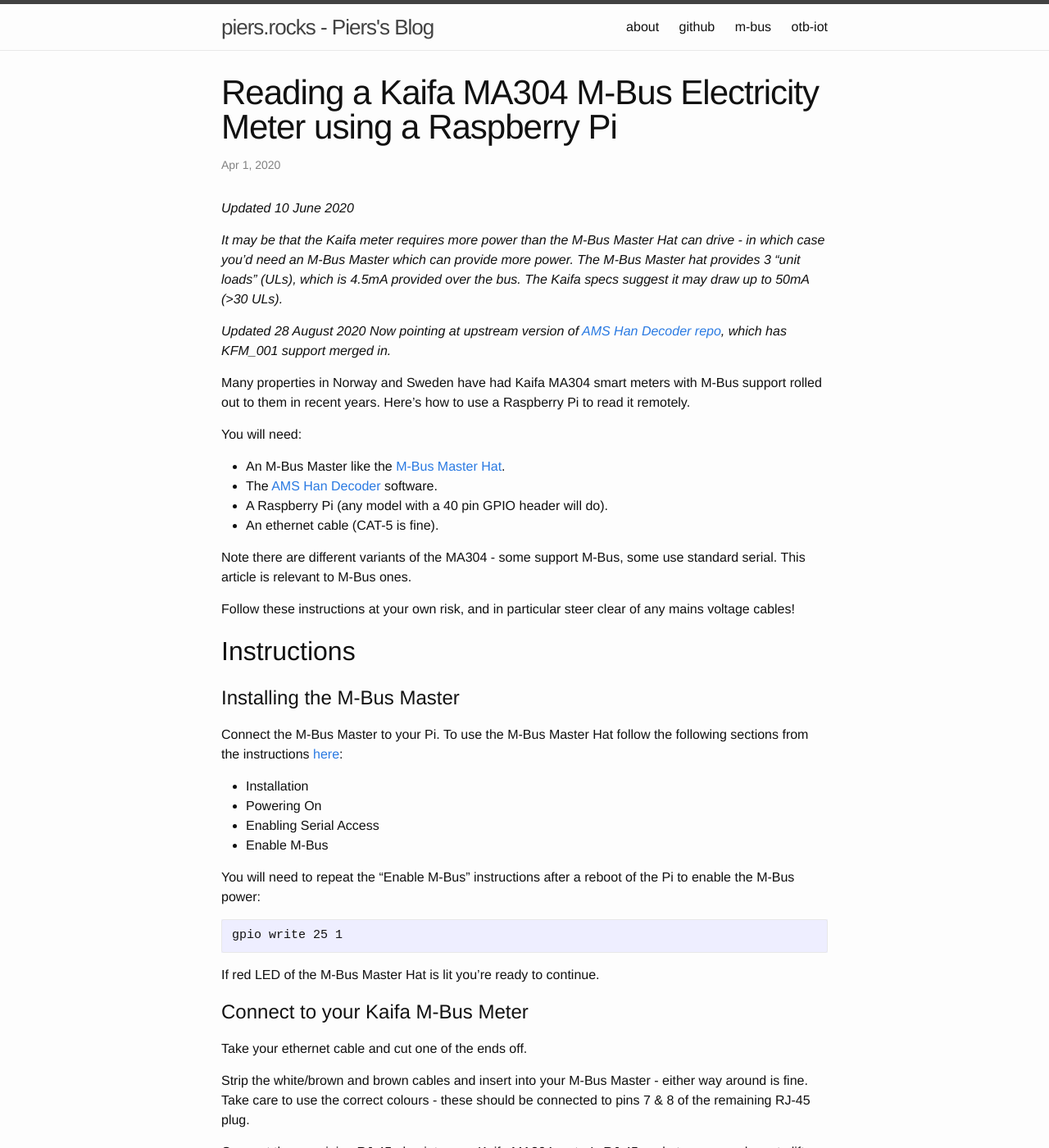
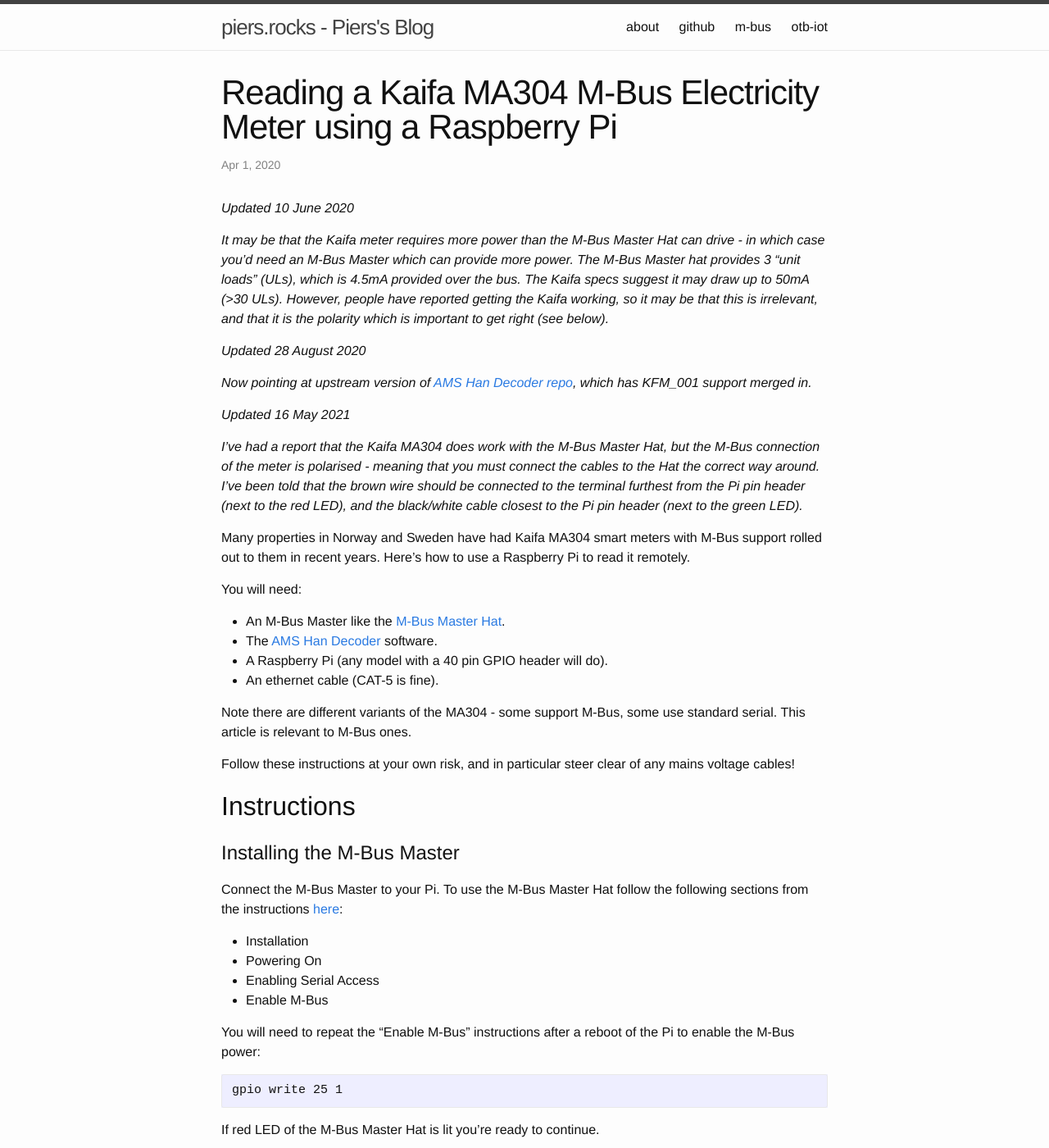
Before and after one commit to piersfinlayson/piersfinlayson.github.io, a Jekyll site: the page built from _posts/2020-04-01-reading-kaifa-ma304-meter.markdown, in a window 1280 px wide and 1400 px high. Shown: the whole window at 82% size. Built offline with Jekyll 4.4.1, drawn with Linux system fonts in a browser that asks for light colours; comment, search, counter and statistics services are not loaded; some of the changed text lies outside the part shown.

Commit message:
add feedback on polarity

```diff
--- a/_posts/2020-04-01-reading-kaifa-ma304-meter.markdown
+++ b/_posts/2020-04-01-reading-kaifa-ma304-meter.markdown
@@ -7,10 +7,15 @@ tags:   pi mbus m-bus obis dlms kaifa ma304 power energy hat master serial dlms
 
 *Updated 10 June 2020*
 
-*It may be that the Kaifa meter requires more power than the M-Bus Master Hat can drive - in which case you'd need an M-Bus Master which can provide more power.  The M-Bus Master hat provides 3 "unit loads" (ULs), which is 4.5mA provided over the bus.  The Kaifa specs suggest it may draw up to 50mA (>30 ULs).*
+*It may be that the Kaifa meter requires more power than the M-Bus Master Hat can drive - in which case you'd need an M-Bus Master which can provide more power.  The M-Bus Master hat provides 3 "unit loads" (ULs), which is 4.5mA provided over the bus.  The Kaifa specs suggest it may draw up to 50mA (>30 ULs).  However, people have reported getting the Kaifa working, so it may be that this is irrelevant, and that it is the polarity which is important to get right (see below).*
 
 *Updated 28 August 2020*
+
 *Now pointing at upstream version of [AMS Han Decoder repo](https://github.com/robinsmidsrod/ams-han-decoder), which has KFM_001 support merged in.*
+
+*Updated 16 May 2021*
+
+*I've had a report that the Kaifa MA304 does work with the M-Bus Master Hat, but the M-Bus connection of the meter is polarised - meaning that you must connect the cables to the Hat the correct way around.  I've been told that the brown wire should be connected to the terminal furthest from the Pi pin header (next to the red LED), and the black/white cable closest to the Pi pin header (next to the green LED).*
 
 Many properties in Norway and Sweden have had Kaifa MA304 smart meters with M-Bus support rolled out to them in recent years.  Here's how to use a Raspberry Pi to read it remotely.
 
@@ -46,7 +51,7 @@ If red LED of the M-Bus Master Hat is lit you're ready to continue.
 
 Take your ethernet cable and cut one of the ends off.
 
-Strip the white/brown and brown cables and insert into your M-Bus Master - either way around is fine.  Take care to use the correct colours - these should be connected to pins 7 & 8 of the remaining RJ-45 plug.
+Strip the white/brown and brown cables and insert into your M-Bus Master.  Connect the brown cable to the terminal next to the red LED, and the white/brown to the terminal next to the green LED.  Take care to use the correct colours - these should be connected to pins 7 & 8 of the remaining RJ-45 plug.
 
 Connect the remaining RJ-45 plug into your Kaifa MA304 meter's RJ-45 socket - you may have to lift a flap labelled M-Bus to access the socket.
 
```
